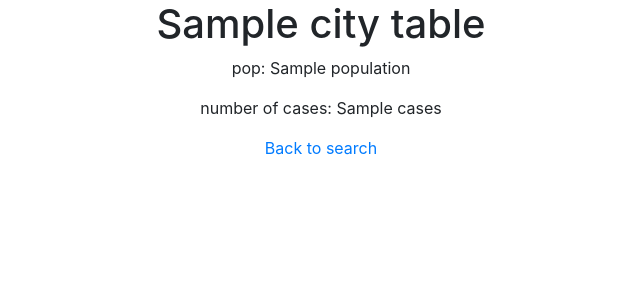
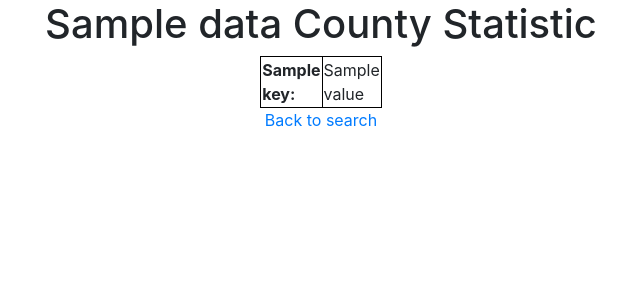
Before and after one commit to AndresG0nzalez/Covid-19_Tracker, a Flask app: template templates/stats2.html in a window 1280 px wide. Shown: the top 300 px of the page, without its empty margins (319-959 px from the left). Run offline with Flask 2, Linux system fonts and the light colour scheme; the template is opened without the code that fills it: most values are stand-ins (such as "Sample title", 1, 10 or a date in 2020); parts of the project's set-up code (start-up, migrations or seed data) failed here and were passed over; some libraries are stand-ins or nearby versions.

Commit message:
Updates statistics format and db data formats

```diff
--- a/main.py
+++ b/main.py
@@ -1,18 +1,34 @@
 from flask import Flask, render_template, request
+from flask_table import Table, Col
 
 app = Flask(__name__)
+
 
 
 @app.route("/", methods=['GET'])
 def home():
     return render_template("home.html")
 
+
 @app.route("/stats", methods=['GET', 'POST'])
 def stats():
     if request.method == "POST":
         search_text = (request.form["city/county/zip"]).lower()
         #send to db and get back tuple, then return to stats page
-        return render_template('stats2.html', CityTable=CityTable[0])
+
+        results = ('Leon', 15253, 241, 6869, 2307, 1640, 1372, 536, 1166, 634, 287, 192, 24, 243, 141, 6809, 8410, 6187, 4161, 1383, 9314)
+        description = [('county_name', 253, None, None, None, None, 0, 20483), ('cases', 3, None, None, None, None, 1, 32768), ('age_0_4', 3, None, None, None, None, 1, 32768),
+                       ('age_15_24', 3, None, None, None, None, 1, 32768), ('age_25_34', 3, None, None, None, None, 1, 32768), ('age_35_44', 3, None, None, None, None, 1, 32768),
+                       ('age_45_54', 3, None, None, None, None, 1, 32768), ('age_5_14', 3, None, None, None, None, 1, 32768), ('age_55_64', 3, None, None, None, None, 1, 32768),
+                       ('age_65_74', 3, None, None, None, None, 1, 32768), ('age_75_84', 3, None, None, None, None, 1, 32768), ('age_85_plus', 3, None, None, None, None, 1, 32768),
+                       ('age_median', 3, None, None, None, None, 1, 32768), ('new_cases', 3, None, None, None, None, 1, 32768), ('deaths', 3, None, None, None, None, 1, 32768),
+                       ('men', 3, None, None, None, None, 1, 32768), ('women', 3, None, None, None, None, 1, 32768), ('race_white', 3, None, None, None, None, 1, 32768),
+                       ('race_black', 3, None, None, None, None, 1, 32768), ('race_hispanic_yes', 3, None, None, None, None, 1, 32768), ('race_hispanic_no', 3, None, None, None, None, 1, 32768)]
+        fields = [i[0] for i in description]
+        data = dict(zip(fields, results))
+
+        print(data)
+        return render_template('stats2.html', data=data)
 
 @app.route("/map")
 def map():
@@ -20,3 +36,6 @@ def map():
 
 if __name__ == "__main__":
     app.run(debug=True)
+
+    cursor.close()
+    cnx.close()
--- a/static/styles.css
+++ b/static/styles.css
@@ -7,3 +7,7 @@
 	 text-align: center;
 	 padding-top: 2em;
 }
+.center {
+    margin-left: auto;
+    margin-right: auto;
+}
--- a/templates/stats2.html
+++ b/templates/stats2.html
@@ -1,6 +1,12 @@
 <!DOCTYPE html>
 <html>
     <style>
+        table, th, td {
+                width: 50px;
+                text-align: left;
+                border: 1px solid black;
+        }
+
         h1 {text-align: center;}
         p {text-align: center;}
         div {text-align: center;}
@@ -13,13 +19,18 @@
 		<link rel="stylesheet" type="text/css" href = "{{ url_for('static',filename='styles.css') }}">
 </head>
 <body>
-    <div class="containter">
-        <h1>{{ CityTable.name }} </h1>
-        <p>pop: {{ CityTable.population }} </p>
-        <p>number of cases: {{ CityTable.cases }} </p>
-        <a href="{{ url_for('home') }} ">Back to search</a>
-    </div>
-    <script src="https://maxcdn.bootstrapcdn.com/bootstrap/4.0.0/js/bootstrap.min.js"
-			integrity="sha384-JZR6Spejh4U02d8jOt6vLEHfe/JQGiRRSQQxSfFWpi1MquVdAyjUar5+76PVCmYl" crossorigin="anonymous"></script>
+    <h1> {{ data['county_name'] }} County Statistic </h1>
+    <table style ="margin-left: auto; margin-right:auto;">
+        {% for key, value in data.items() %}
+            <tr>
+                <th>{{ key }}:</th>
+                <td>{{ value }}</td>
+            </tr>
+        {% endfor %}
+    </table>
+    <p> <a href="{{ url_for('home') }} ">Back to search </p>
+
+<script src="https://maxcdn.bootstrapcdn.com/bootstrap/4.0.0/js/bootstrap.min.js"
+        integrity="sha384-JZR6Spejh4U02d8jOt6vLEHfe/JQGiRRSQQxSfFWpi1MquVdAyjUar5+76PVCmYl" crossorigin="anonymous"></script>
 </body>
 </html>
```
